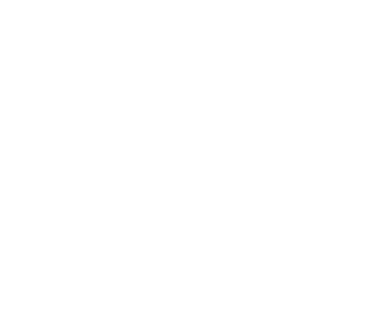
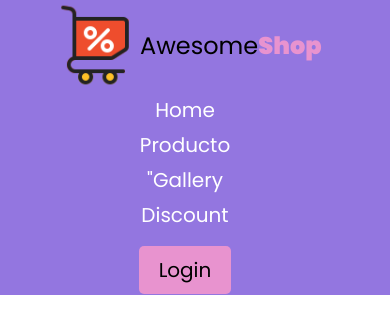
Before and after one commit to Mohammed-Saiful-Islam/awesome-shop, a plain HTML site: page index.html in a window 390 px wide. Drawn offline with Linux system fonts and the light colour scheme.

Commit message:
nav responsive added

```diff
--- a/index.html
+++ b/index.html
@@ -4,11 +4,38 @@
 <head>
     <meta charset="UTF-8">
     <meta name="viewport" content="width=device-width, initial-scale=1.0">
+    <link rel="preconnect" href="https://fonts.googleapis.com">
+    <link rel="preconnect" href="https://fonts.gstatic.com" crossorigin>
     <link rel="stylesheet" href="styles/styles.css">
     <link rel="stylesheet" href="styles/responsive.css">
     <link rel="shortcut icon" href="favicon/bag.png" type="image/x-icon">
     <title>Awesome Shop</title>
 </head>
+<header class="header">
+    <!-- navbar section starts here -->
+    <nav class="header-section">
+        <div class="nav-container">
+            <img src="images/logos.png" alt="">
+            <p>Awesome<span class="special">Shop</span></p>
+        </div>
+        <div class="items-container">
+            <a href="">Home</a>
+            <a href="">Producto</a>
+            <a href="">"Gallery</a>
+            <a href="">Discount</a>
+            <div class="login-button">
+                <a href="">Login</a>
+            </div>
+        </div>
+    </nav>
+    <!-- navbar section ends here -->
+</header>
+<main>
+
+</main>
+<footer>
+
+</footer>
 
 <body>
 
--- a/styles/responsive.css
+++ b/styles/responsive.css
@@ -0,0 +1,14 @@
+@media screen and (max-width:576px) {
+
+    .header-section,
+    .items-container {
+        flex-direction: column;
+        margin-left: 50px;
+        gap: 5px;
+    }
+
+    .login-button {
+        margin-top: 10px;
+    }
+
+}
--- a/styles/styles.css
+++ b/styles/styles.css
@@ -0,0 +1,74 @@
+@import url("https://fonts.googleapis.com/css2?family=Poppins:ital,wght@0,100;0,200;0,300;0,400;0,500;0,600;0,700;0,800;0,900;1,100;1,200;1,300;1,400;1,500;1,600;1,700;1,800;1,900&display=swap");
+
+* {
+    padding: 0;
+    margin: 0;
+    box-sizing: border-box;
+}
+
+body {
+    font-family: "Poppins", sans-serif;
+}
+
+.header {
+    background-color: #9376e0;
+}
+
+/* navbar styles starts */
+.header-section {
+    max-width: 1250px;
+    /* background-color: #e893cf; */
+    margin: 0 auto;
+    /* border: 2px solid green; */
+    display: flex;
+}
+
+.nav-container {
+    /* border: 2px solid red; */
+    min-height: 40px;
+    display: flex;
+    /* justify-content: center; */
+    align-items: center;
+    /* border: 2px solid blue; */
+    width: 50%;
+}
+
+.nav-container img {
+    width: 90px;
+    object-fit: cover;
+}
+
+.nav-container p {
+    font-size: 1.5rem;
+}
+
+.special {
+    color: #e893cf;
+    font-weight: 900;
+}
+
+.items-container {
+    /* border: 2px solid yellow; */
+    width: 50%;
+    display: flex;
+    justify-content: space-between;
+    align-items: center;
+}
+
+.items-container a {
+    text-decoration: none;
+    font-size: 1.25rem;
+    color: white;
+}
+
+.login-button {
+    padding: 10px;
+    border-radius: 5px;
+}
+
+.login-button a {
+    padding: 10px 20px;
+    background-color: #e893cf;
+    border-radius: 5px;
+    color: black;
+}
```
Also changed, not shown: images/logos.png (added).
